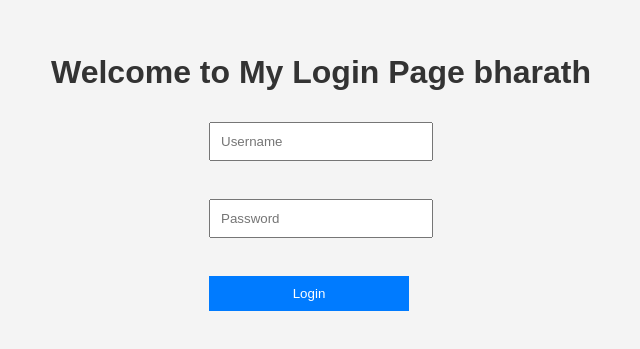
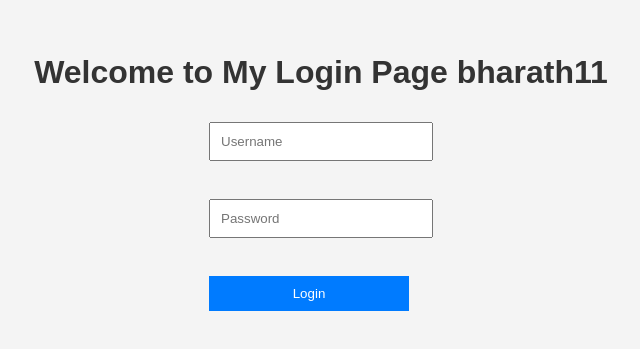
Before and after one commit to Gowtham563/task, a plain HTML site: page index.html in a window 1280 px wide. Shown: the part 231-580 px from the top of the page, without its empty margins (319-959 px from the left). Drawn offline with Linux system fonts and the light colour scheme.

Commit message:
Update index.html

```diff
--- a/index.html
+++ b/index.html
@@ -7,7 +7,7 @@
     <link rel="stylesheet" href="style.css">
 </head>
 <body>
-    <h1>Welcome to My Login Page bharath</h1>
+    <h1>Welcome to My Login Page bharath11</h1>
     <form>
         <input type="text" placeholder="Username"><br>
         <input type="password" placeholder="Password"><br>
```
